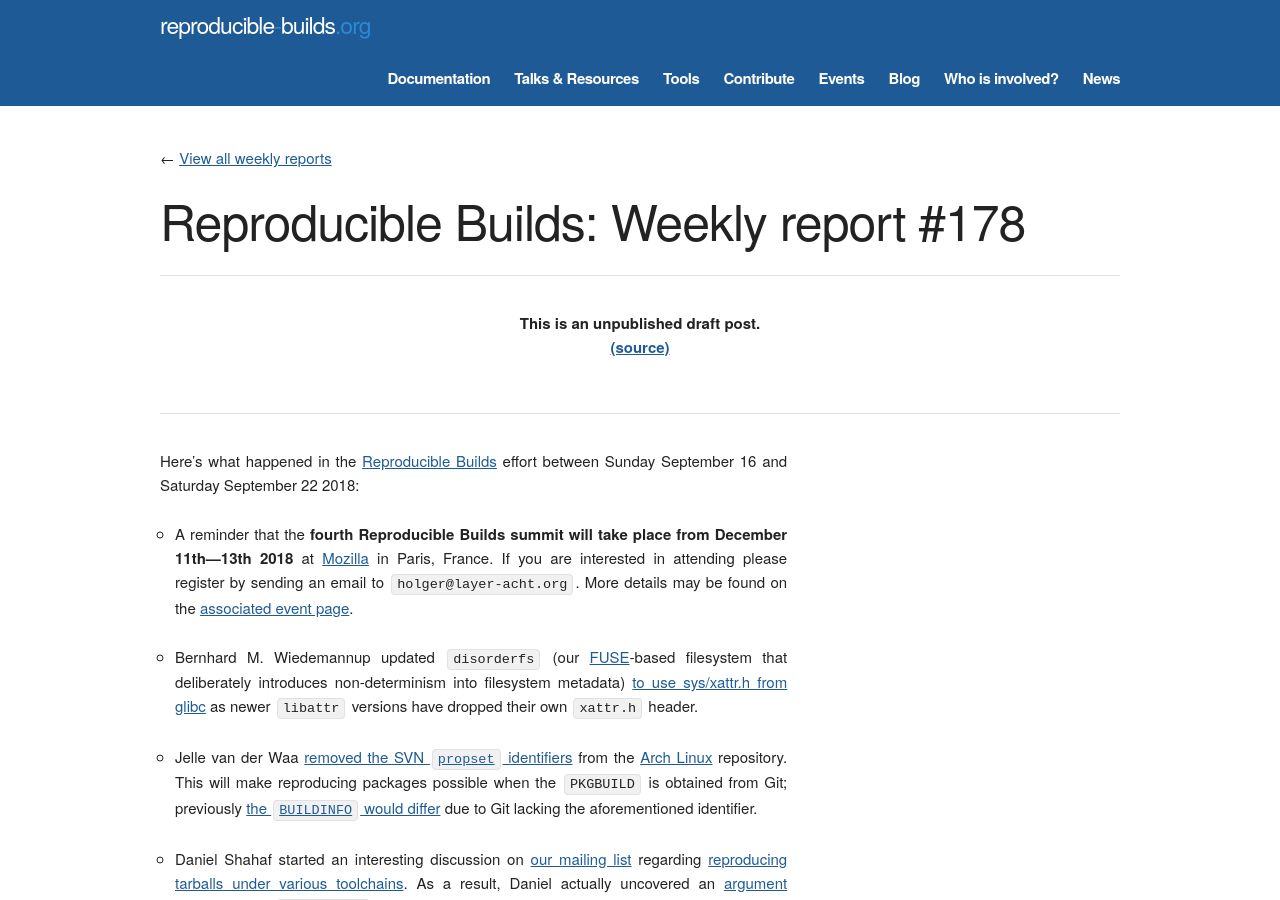
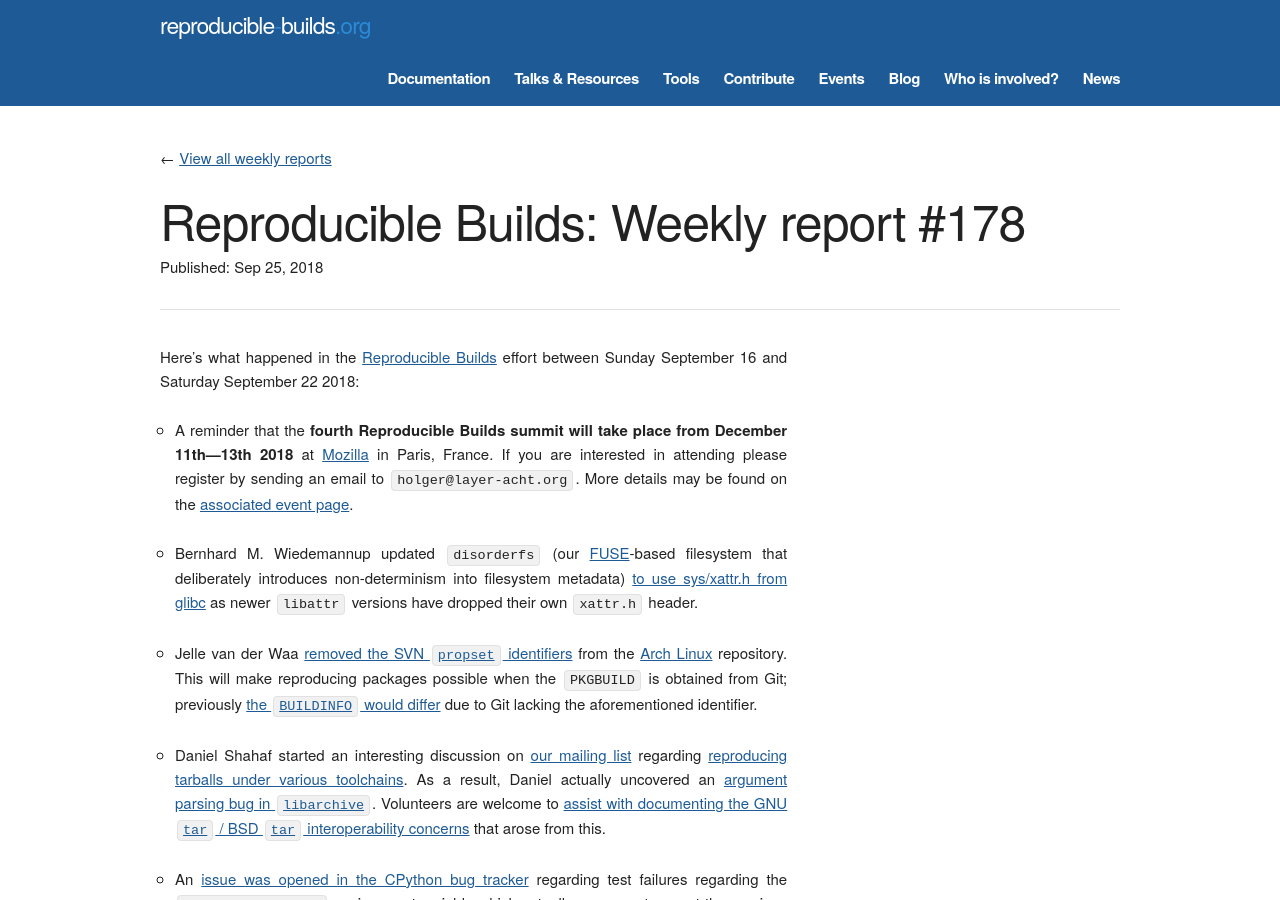
Before and after one commit to prototypefund/reproducible-website, a Jekyll site: the page built from _blog/posts/178.md, in a window 1280 px wide and 900 px high. Built offline with Jekyll 4.4.1, drawn with Linux system fonts in a browser that asks for light colours; some web fonts are replaced.

Commit message:
published as https://reproducible-builds.org/blog/posts/178/

```diff
--- a/_blog/posts/178.md
+++ b/_blog/posts/178.md
@@ -1,6 +1,7 @@
 ---
 layout: blog
 week: 178
+published: 2018-09-25 16:53:07
 ---
 
 Here's what happened in the [Reproducible Builds](https://reproducible-builds.org) effort between Sunday September 16 and Saturday September 22 2018:
```
